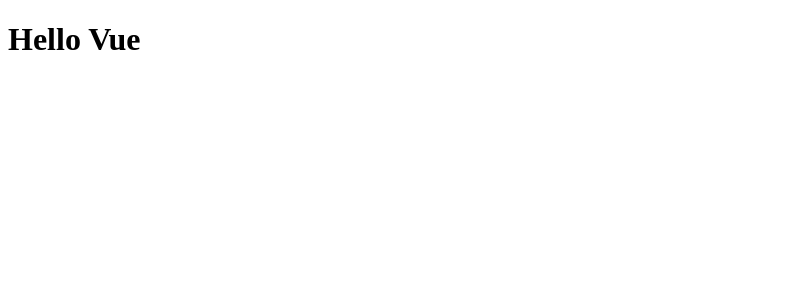
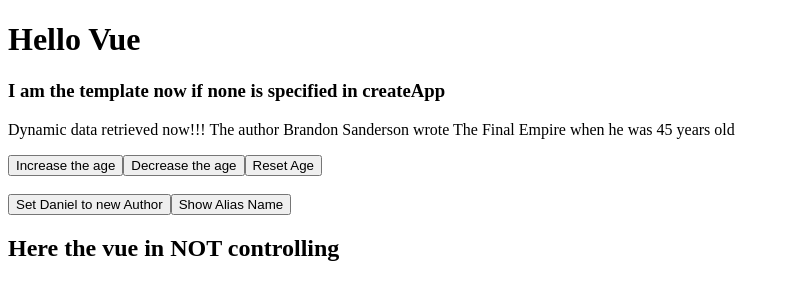
Before and after one commit to ripper079/demoref, a plain HTML site: page index.html in a window 1280 px wide. Shown: the whole page, without its empty margins (0-789 px from the left). Drawn offline with nearby package versions, Linux system fonts and the light colour scheme.

Commit message:
adding conditionals and click events

```diff
--- a/app.js
+++ b/app.js
@@ -1 +1,43 @@
-console.log("HELLO VUE - FROM DANIEL - THE SCRIPT IS SETUP CORRECTLY!")
+// console.log("HELLO VUE - FROM DANIEL - THE SCRIPT IS SETUP CORRECTLY!")
+
+const myApp = Vue.createApp({
+    //Template, Data, functions
+
+    //TEMPLATE
+    //If the below is specified then that template is the current ONE
+    //template: '<h2>I am the template</h2>'
+
+    //DATA
+    data(){
+        return {
+            title : "The Final Empire",
+            author : "Brandon Sanderson",
+            age : 45,
+            showAliasAuthor : false,
+            authorAliasName : "Joe Doe"
+        }
+    },
+    //FUNCTION or methids
+    methods: {
+        addOneYear(){
+            this.age++;
+        },
+        removeOneYear(){
+            this.age--;
+        },
+        resetYear(){
+            this.age = 45;
+        },
+        //Pass parameters, the name can be anything
+        changeAuthor(newAuthor){
+            this.author = newAuthor;
+        },
+        toogleShowAliasName(){
+            this.showAliasAuthor = !this.showAliasAuthor;
+        }
+    }
+});
+
+
+//Where in the DOM to mount this application
+myApp.mount('#app');
--- a/index.html
+++ b/index.html
@@ -3,11 +3,43 @@
 <head>
     <meta charset="UTF-8">
     <meta name="viewport" content="width=device-width, initial-scale=1.0">
+    <title>Learning Vue</title>
     <script src="https://unpkg.com/vue@3.0.2"></script>
-    <title>Learning Vue</title>
 </head>
 <body>
     <h1>Hello Vue</h1>
+    <!-- The below section is now controlled by vue as specified in  mount point -->
+    <div id="app">
+        <h3>I am the template now if none is specified in createApp</h3>
+        <p>Dynamic data retrieved now!!! The author {{ author }} wrote {{ title }} when he was {{ age }} years old</p>
+        <!-- The v-if directive actually takes out the div from the DOM if it is false-->
+        <div v-if="showAliasAuthor">
+            <p>The secret alias of the autor is= {{ authorAliasName }}</p>
+        </div>
+
+        <!-- Register events with  'directive' v-on   . Many directive exists to do different things. In this case click event-->
+        <!--  Two ways of actually achieving this-->
+        <button v-on:click="age++">Increase the age</button> <!-- Alt 1 -  Inside the click event is actually javascript code -->
+            <!-- <button @click="age++">Increase the age</button> --> <!-- This is actually a shortcode for the previous code statement-->
+        <button v-on:click="addOneYear">Decrease the age </button> <!-- Alt 2  - Or through a function registrered in createApp . PS Its actually NOT a function call, it only register a callback to the function. NO PARENTHESES -->
+        <button v-on:click="resetYear">Reset Age</button>
+
+        <br><br>
+        <button @click="changeAuthor('Daniel Oikarainen')">Set Daniel to new Author</button>
+        <!-- Databinding  -->
+        <!-- <input type="text" placeholder="Set New Title" name="input-new-name" />
+        <button v-on:click="changeTitle($input-new-name)">Set new Author</button> -->
+
+        <button @click="toogleShowAliasName">
+            <span v-if="showAliasAuthor">Hide Alias Name</span>
+            <span v-else>Show Alias Name</span>
+        </button>
+
+        <!-- Leaves the div in the DOM regardless -->
+        <div v-show="showAliasAuthor">Currently showing author</div>
+    </div>
+
+    <h2>Here the vue in NOT controlling</h2>
 
     <script src="app.js"></script>
 </body>
```
